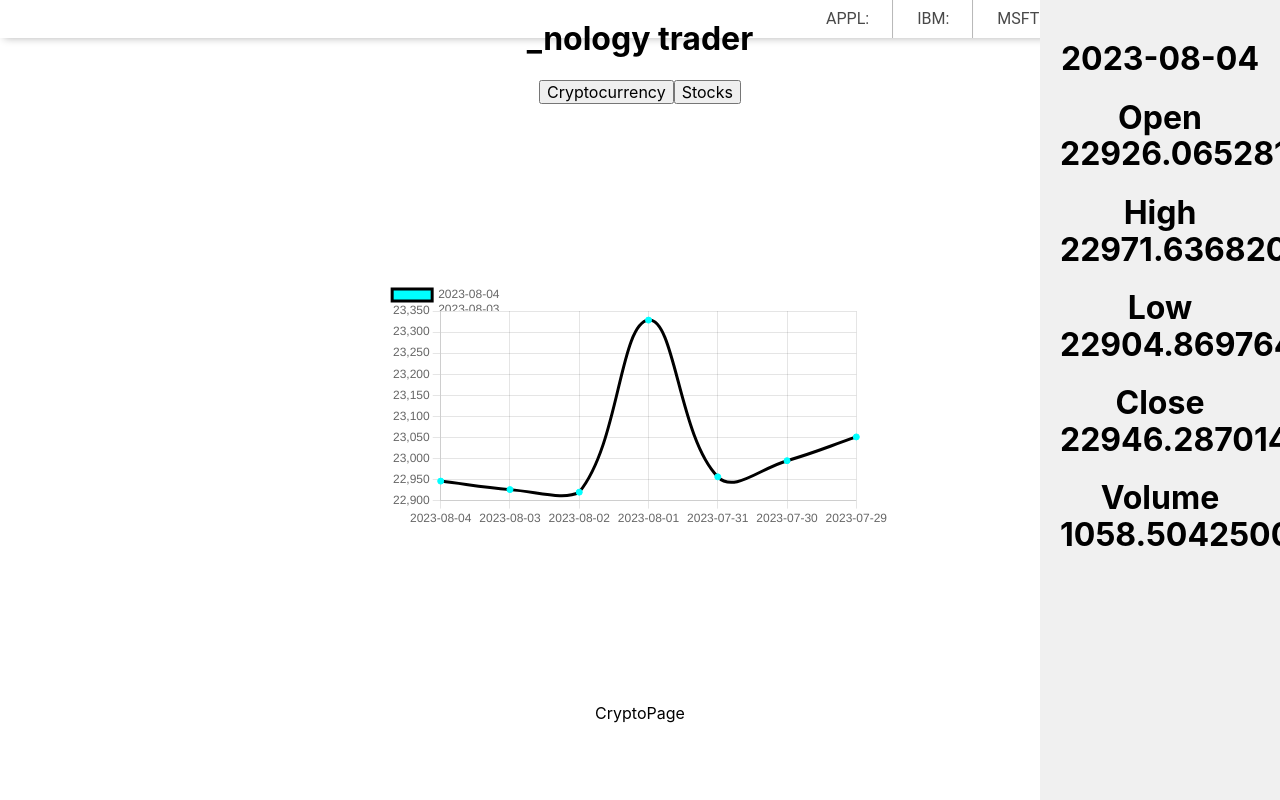
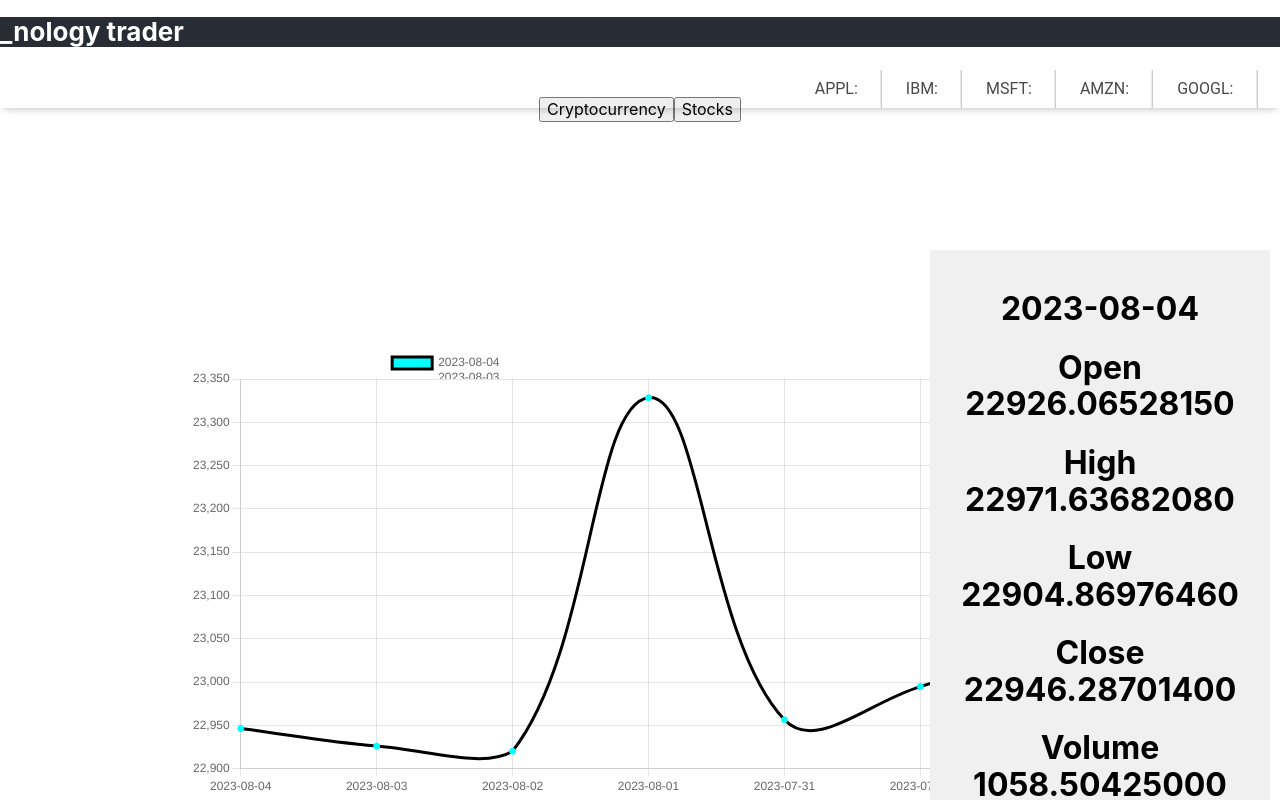
Before and after one commit to Alan-day/crypto-tracker, a React (Create React App) app: page /crypto in a window 1280 px wide. Shown: the top 800 px of the page. Built offline with nearby package versions, Linux system fonts and the light colour scheme.

Commit message:
styling fixes

```diff
--- a/src/App.jsx
+++ b/src/App.jsx
@@ -101,7 +101,6 @@ function App() {
     const stock = await response.json();
     setTesla(stock);
   };
-  useEffect(() => {}, []);
 
   // const ibm = Object.entries(ibmData["Time Series (Daily)"])
   //   .map(([date, values]) => ({
@@ -113,15 +112,14 @@ function App() {
   return (
     <Router>
       <div className="App">
+        <h1 className="header">_nology trader</h1>
         <Navbar />
-
-        <h1>_nology trader</h1>
-
-        <Pageswitch />
-
+        <div className="pageswitch">
+          <Pageswitch />
+        </div>
         <Routes>
           <Route path="/crypto" element={<CryptoPage data={cryptoApiData} />} />
-          <Route path="/" element={<Stockpage  />} />
+          <Route path="/" element={<Stockpage />} />
         </Routes>
       </div>
     </Router>
--- a/src/App.scss
+++ b/src/App.scss
@@ -6,7 +6,9 @@ body {
 .App {
   text-align: center;
 }
-
+.pageswitch {
+  margin-top: 50px;
+}
 .App-logo {
   height: 40vmin;
   pointer-events: none;
@@ -18,12 +20,12 @@ body {
   }
 }
 
-.App-header {
+.header {
   background-color: #282c34;
-  min-height: 100vh;
+
   display: flex;
   flex-direction: column;
-  align-items: center;
+  align-items: start;
   justify-content: center;
   font-size: calc(10px + 2vmin);
   color: white;
--- a/src/Graph/Graph.scss
+++ b/src/Graph/Graph.scss
@@ -1,7 +1,8 @@
 .graph-container {
+
   display: flex;
   align-items: center;
   justify-self: center;
-  width: 500px;
-  height: 600px;
+  width: 900px;
+  height: 900px;
 }
--- a/src/Navbar/Navbar.scss
+++ b/src/Navbar/Navbar.scss
@@ -1,6 +1,6 @@
 .navbar-container {
   position: fixed;
-  top: 0;
+  top: 70px;
   left: 0;
   right: 0;
   font-family: "Roboto", sans-serif;
--- a/src/Pageswitch/Pageswitch.jsx
+++ b/src/Pageswitch/Pageswitch.jsx
@@ -5,10 +5,10 @@ const Pageswitch = ({ handleStockChange, handleCryptoChange }) => {
   return (
     <div className="pageswitch-container">
       <Link to="/crypto">
-        <button className="pageswitch-container__button">Cryptocurrency</button>
+        <button className="pageswitch-container--button">Cryptocurrency</button>
       </Link>
       <Link to="/">
-        <button className="pageswitch-container__button">Stocks</button>
+        <button className="pageswitch-container--button">Stocks</button>
       </Link>
     </div>
   );
--- a/src/Sidebar/Sidebar.jsx
+++ b/src/Sidebar/Sidebar.jsx
@@ -15,6 +15,11 @@ const Sidebar = ({ sidebarData, isStock }) => {
     <div className="sidebar-container">
     {isStock ? (
       sidebarData.map((dataPoint) => (
+
+
+
+
+
         <div key={dataPoint.date}>
           <h1>{dataPoint.date}</h1>
           <h1> Open {dataPoint["1. open"]}</h1>
--- a/src/Sidebar/Sidebar.scss
+++ b/src/Sidebar/Sidebar.scss
@@ -1,9 +1,9 @@
 .sidebar-container {
   position: fixed;
-  top: 0;
-  right: 0;
+  top: 250px;
+  right: 10px;
   height: 100%;
-  width: 200px;
+  width: 300px;
   background-color: #f0f0f0;
   display: flex;
   flex-direction: column;
--- a/src/pages/Cryptopage/Cryptopage.jsx
+++ b/src/pages/Cryptopage/Cryptopage.jsx
@@ -35,7 +35,7 @@ const CryptoPage = ({ data }) => {
     <>
       <Graph data={data} dataset={dataset} />
       <Sidebar sidebarData={timeSeriesArrayToday} isStock={isStock} />
-      <div>CryptoPage</div>
+
     </>
   );
 };
--- a/src/pages/Stockpage/Stockpage.jsx
+++ b/src/pages/Stockpage/Stockpage.jsx
@@ -11,7 +11,7 @@ const Stockpage = ({ handleGraph }) => {
   const [searchPhrase, setSearchPhrase] = useState("");
   const [dropdown, setDropdown] = useState("");
   const isStock = true;
-  const [symbols, setSymbols] = useState([]);
+  const [newData, setNewData] = useState("");
   const [filteredOptions, setFilteredOptions] = useState([]);
   const [selectedOption, setSelectedOption] = useState("IBM");
 
@@ -43,7 +43,6 @@ const Stockpage = ({ handleGraph }) => {
   const maxValue = timeSeriesArrayToday["2. high"];
   const minValue = timeSeriesArrayToday["3. low"];
 
-
   const data = {
     labels,
     label,
@@ -51,11 +50,6 @@ const Stockpage = ({ handleGraph }) => {
     minValue,
     maxValue,
   };
-
-
-
-
-
 
   const handleInputChange = (event) => {
     const value = event.target.value.trim().toUpperCase();
@@ -67,6 +61,7 @@ const Stockpage = ({ handleGraph }) => {
 
   const handleOptionClick = (option) => {
     setSearchPhrase(option);
+    setSelectedOption(option);
     setFilteredOptions([]);
   };
 
@@ -75,6 +70,13 @@ const Stockpage = ({ handleGraph }) => {
     const response = await fetch(url);
     const dropdownData = await response.json();
     setDropdown(dropdownData);
+  };
+
+  const newGraph = async () => {
+    const url = `https://www.alphavantage.co/query?function=SYMBOL_SEARCH&keywords=${selectedOption}&apikey=${process.env.REACT_APP_API_KEY}`;
+    const response = await fetch(url);
+    const incomingData = await response.json();
+    setNewData(incomingData);
   };
 
   useEffect(() => {
```
Also changed, not shown: src/Pageswitch/Pageswitch.scss (+8 -0 lines).
